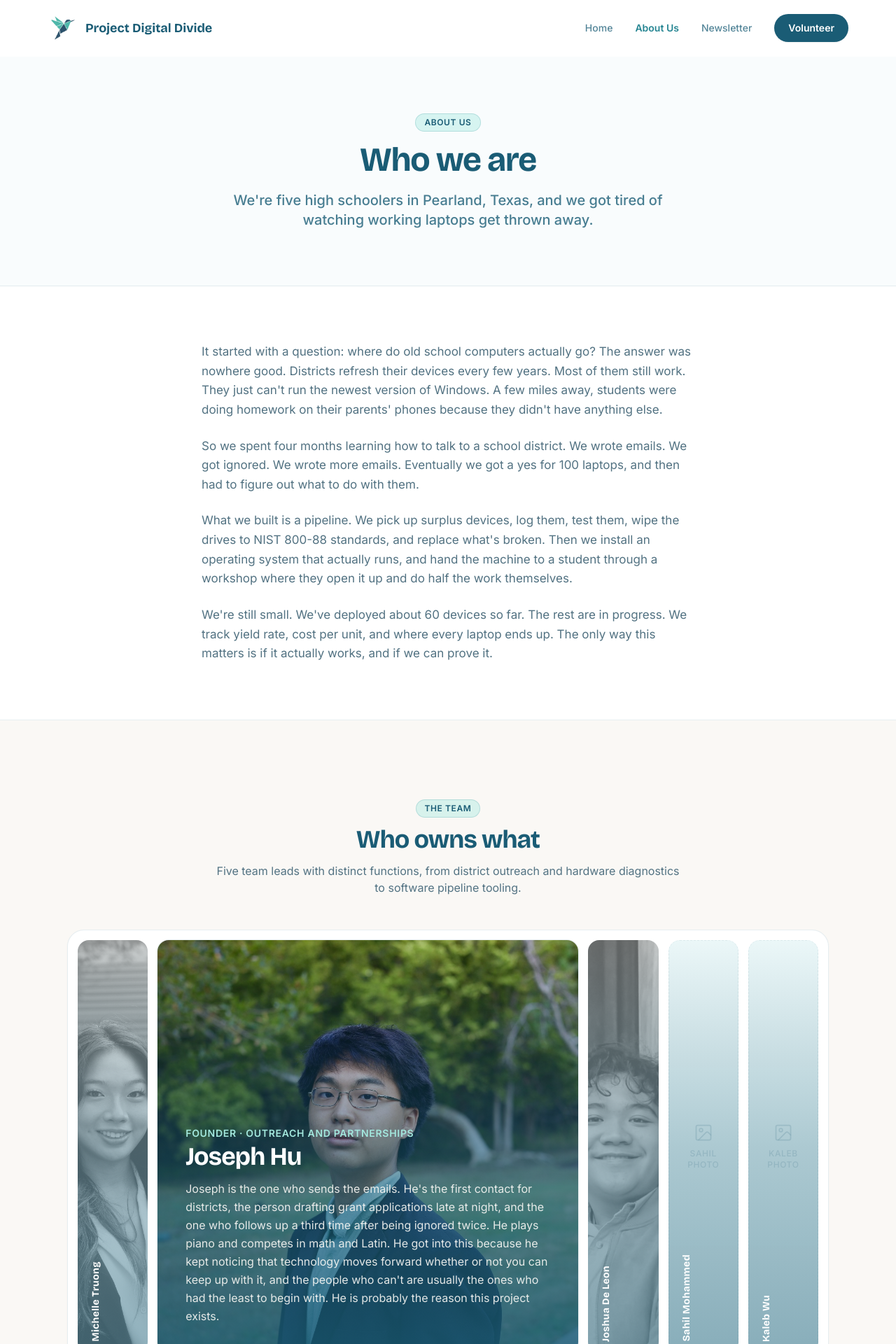
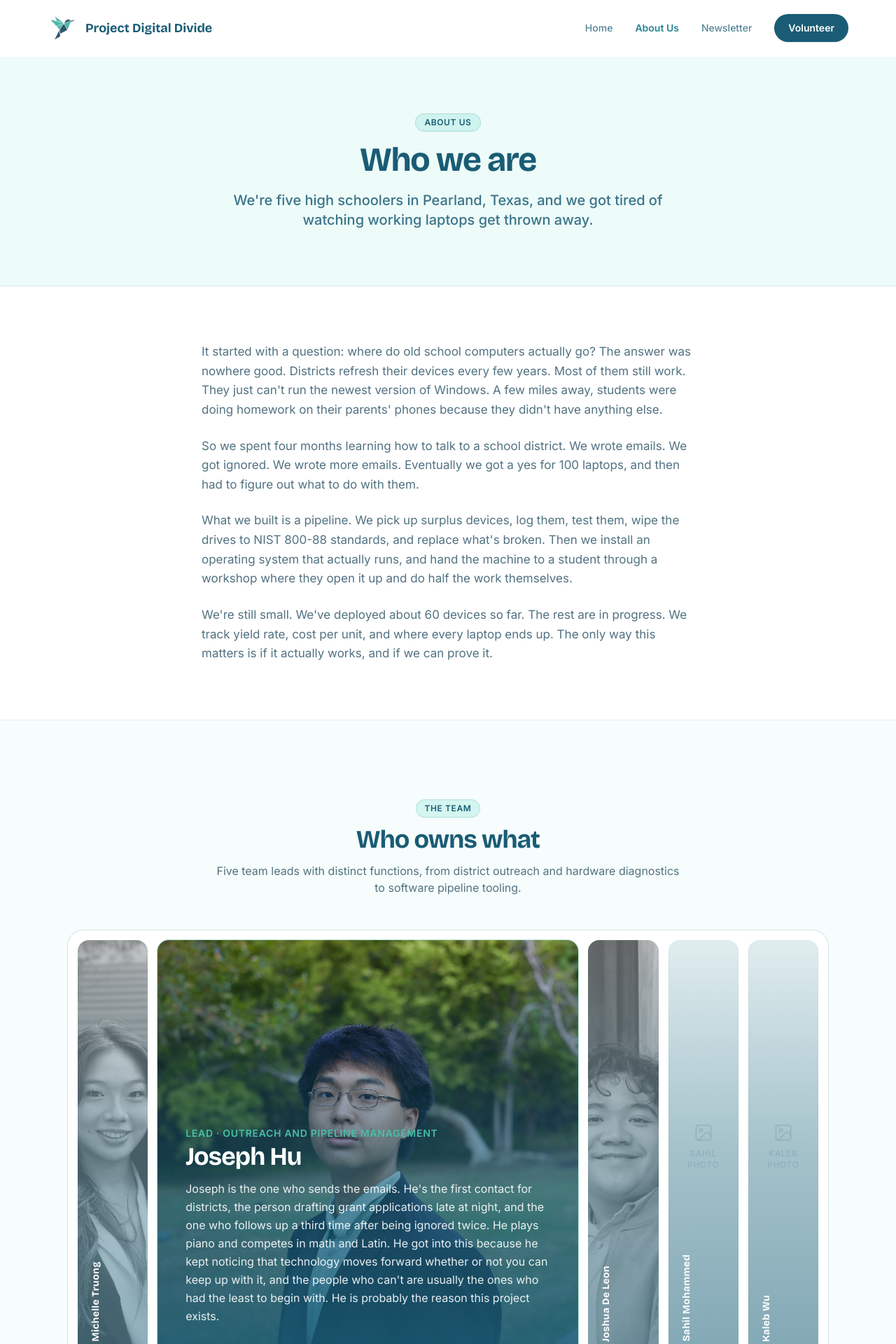
Before and after one commit to bebepig1437/project-digital-divide, a React (Vite) app: page /about in a window 1280 px wide. Shown: the top 1920 px of the page at 70% size. Built offline with nearby package versions, Linux system fonts and the light colour scheme; the HTML template or start-up script is replaced by a standard one.

Commit message:
feat(team): update leadership titles and align horizon expander with brand palette

```diff
--- a/src/components/TeamHorizonExpander.jsx
+++ b/src/components/TeamHorizonExpander.jsx
@@ -9,7 +9,7 @@ export default function TeamHorizonExpander() {
     <div className="w-full">
       <div className="mx-auto max-w-6xl">
         {/* Panoramic Horizontal Expander */}
-        <div className="flex h-[560px] w-full flex-col gap-3 overflow-hidden rounded-3xl border border-navy/10 bg-white p-3 shadow-sm md:h-[620px] md:flex-row md:gap-3.5 md:p-3.5">
+        <div className="flex h-[560px] w-full flex-col gap-3 overflow-hidden rounded-3xl border border-brand-slate/15 bg-white p-3 shadow-sm md:h-[620px] md:flex-row md:gap-3.5 md:p-3.5">
           {team.map((member, i) => {
             const isExpanded = active === i
 
@@ -20,8 +20,8 @@ export default function TeamHorizonExpander() {
                 onMouseEnter={() => setActive(i)}
                 className={`relative cursor-pointer overflow-hidden rounded-2xl transition-all duration-500 ease-[cubic-bezier(0.2,0.8,0.2,1)] ${
                   isExpanded
-                    ? 'flex-[6] bg-navy-50/40 ring-1 ring-navy/10'
-                    : 'flex-[1] bg-navy-50/80 hover:bg-navy-50'
+                    ? 'flex-[6] bg-brand-slate/30 ring-1 ring-brand-cyan/40'
+                    : 'flex-[1] bg-brand-slate/10 hover:bg-brand-slate/20'
                 }`}
               >
                 {/* Background Image / Placeholder */}
@@ -44,8 +44,8 @@ export default function TeamHorizonExpander() {
                   )}
                   {/* Subtle dark gradient overlay for text legibility when expanded */}
                   <div
-                    className={`absolute inset-0 bg-gradient-to-t from-navy/95 via-navy/60 to-transparent transition-opacity duration-500 ${
-                      isExpanded ? 'opacity-90' : 'opacity-50'
+                    className={`absolute inset-0 bg-gradient-to-t from-brand-slate/95 via-brand-slate/60 to-transparent transition-opacity duration-500 ${
+                      isExpanded ? 'opacity-95' : 'opacity-50'
                     }`}
                   />
                 </div>
@@ -69,13 +69,13 @@ export default function TeamHorizonExpander() {
                       : 'pointer-events-none translate-y-6 opacity-0'
                   }`}
                 >
-                  <p className="text-xs font-semibold uppercase tracking-wider text-teal-300 sm:text-sm">
+                  <p className="text-xs font-semibold uppercase tracking-wider text-brand-cyan sm:text-sm">
                     {member.role || member.focus}
                   </p>
                   <h3 className="mt-1 font-display text-2xl font-bold tracking-tight text-white sm:text-4xl">
                     {member.name}
                   </h3>
-                  <p className="mt-3 max-w-2xl text-sm leading-relaxed text-cream/90 sm:text-base sm:leading-relaxed">
+                  <p className="mt-3 max-w-2xl text-sm leading-relaxed text-white/90 sm:text-base sm:leading-relaxed">
                     {member.bio}
                   </p>
                 </div>
--- a/src/data/team.js
+++ b/src/data/team.js
@@ -5,13 +5,13 @@
 export const team = [
   {
     name: 'Michelle Truong',
-    focus: 'Founder · Narrative and Community',
+    focus: 'Lead · Narrative and Community',
     photo: '/team/michelle.jpg',
     bio: "Michelle is the reason anyone outside the team knows what we do. She writes the case studies, runs the camera, and turns a spreadsheet of deployments into something a person would actually read. She handles workshop materials, most of the presentations, and the district follow-up emails that keep people talking to us. Before this, she mostly noticed that school had quietly started assuming every student had a computer at home, and that most people didn't seem to think that was a problem. She plays tennis and bakes, and she has rewritten the same paragraph of the case study at least four times.",
   },
   {
     name: 'Joseph Hu',
-    focus: 'Founder · Outreach and Partnerships',
+    focus: 'Lead · Outreach and Pipeline Management',
     photo: '/team/joseph.jpg',
     bio: "Joseph is the one who sends the emails. He's the first contact for districts, the person drafting grant applications late at night, and the one who follows up a third time after being ignored twice. He plays piano and competes in math and Latin. He got into this because he kept noticing that technology moves forward whether or not you can keep up with it, and the people who can't are usually the ones who had the least to begin with. He is probably the reason this project exists.",
   },
--- a/src/pages/About.jsx
+++ b/src/pages/About.jsx
@@ -5,20 +5,20 @@ export default function About() {
   return (
     <>
       {/* Hero Header */}
-      <section className="border-b border-navy/10 bg-navy-50/40 py-16 sm:py-20">
+      <section className="border-b border-brand-slate/10 bg-brand-pale/20 py-16 sm:py-20">
         <div className="container-content max-w-3xl text-center">
           <span className="eyebrow">About Us</span>
-          <h1 className="mt-4 text-4xl font-bold text-navy sm:text-5xl">
+          <h1 className="mt-4 text-4xl font-bold text-brand-slate sm:text-5xl">
             Who we are
           </h1>
-          <p className="mt-5 text-lg font-medium text-navy/80 sm:text-xl">
+          <p className="mt-5 text-lg font-medium text-brand-slate/85 sm:text-xl">
             We're five high schoolers in Pearland, Texas, and we got tired of watching working laptops get thrown away.
           </p>
         </div>
       </section>
 
       {/* Origin Story Narrative */}
-      <section className="border-b border-navy/10 bg-white py-16 sm:py-20">
+      <section className="border-b border-brand-slate/10 bg-white py-16 sm:py-20">
         <div className="container-content max-w-3xl">
           <Reveal>
             <div className="space-y-6 text-[16px] leading-relaxed text-muted sm:text-[17px]">
@@ -40,11 +40,11 @@ export default function About() {
       </section>
 
       {/* The Team: Horizon Expander */}
-      <section className="bg-cream py-20 sm:py-28">
+      <section className="bg-brand-pale/10 py-20 sm:py-28">
         <div className="container-content">
           <div className="mx-auto mb-12 max-w-2xl text-center">
             <span className="eyebrow">The Team</span>
-            <h2 className="mt-3 text-3xl font-bold text-navy sm:text-4xl">
+            <h2 className="mt-3 text-3xl font-bold text-brand-slate sm:text-4xl">
               Who owns what
             </h2>
             <p className="mt-3 text-base text-muted">
```
